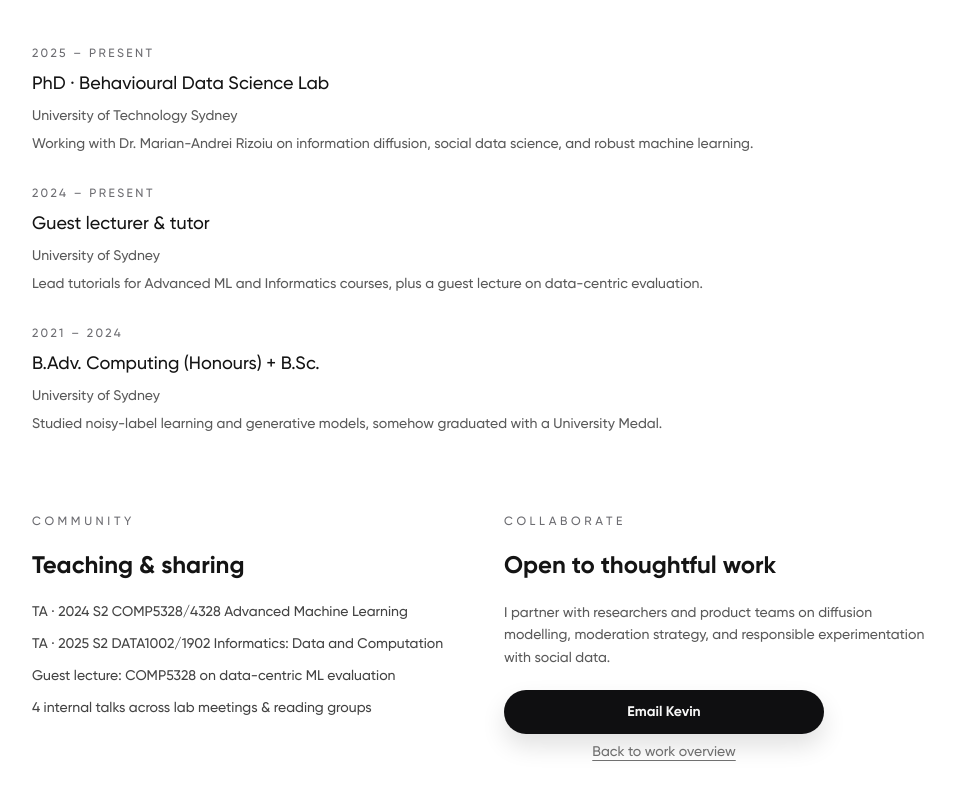
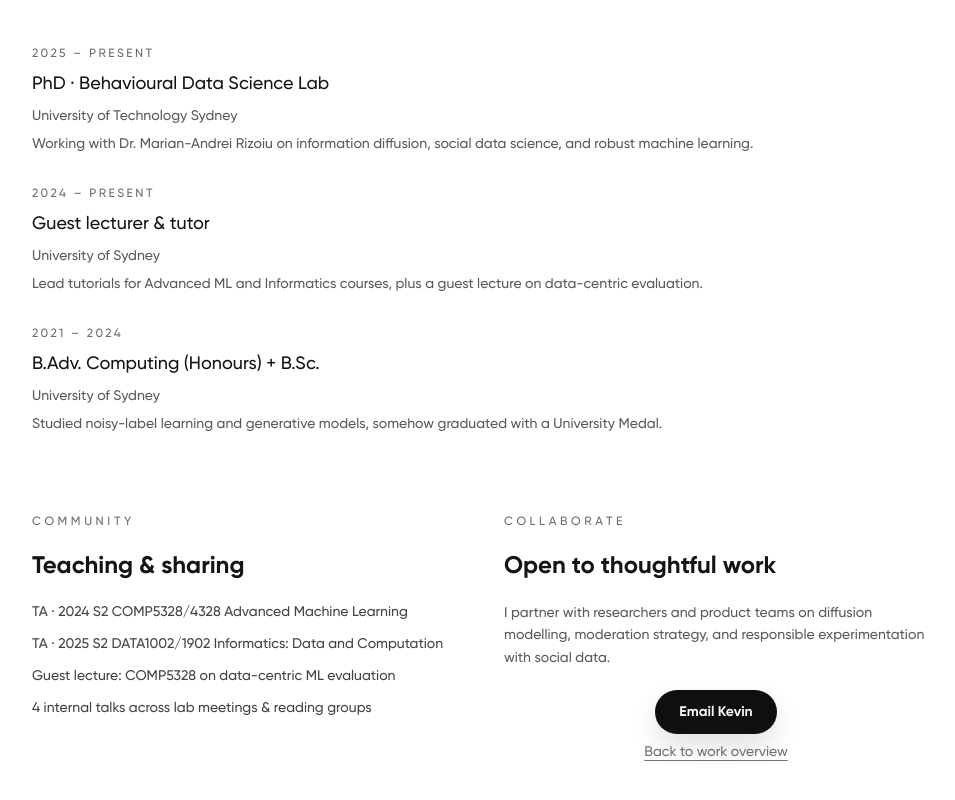
Before and after one commit to kyxzhe/kyxzhe.github.io, a Next.js app: page /about in a window 1280 px wide. Shown: the part 1000-1800 px from the top of the page, without its empty margins (160-1115 px from the left). Built offline with nearby package versions, Linux system fonts and the light colour scheme.

Commit message:
chore: center collaborate actions

```diff
--- a/src/app/about/page.tsx
+++ b/src/app/about/page.tsx
@@ -150,7 +150,7 @@ export default function AboutPage() {
                 I partner with researchers and product teams on diffusion modelling,
                 moderation strategy, and responsible experimentation with social data.
               </p>
-              <div className="flex flex-col gap-2 text-sm max-w-xs">
+              <div className="flex flex-col gap-2 text-sm max-w-xs mx-auto items-center">
                 <Link
                   href={`mailto:${contactInfo.email}`}
                   className="btn-primary inline-flex justify-center"
```
